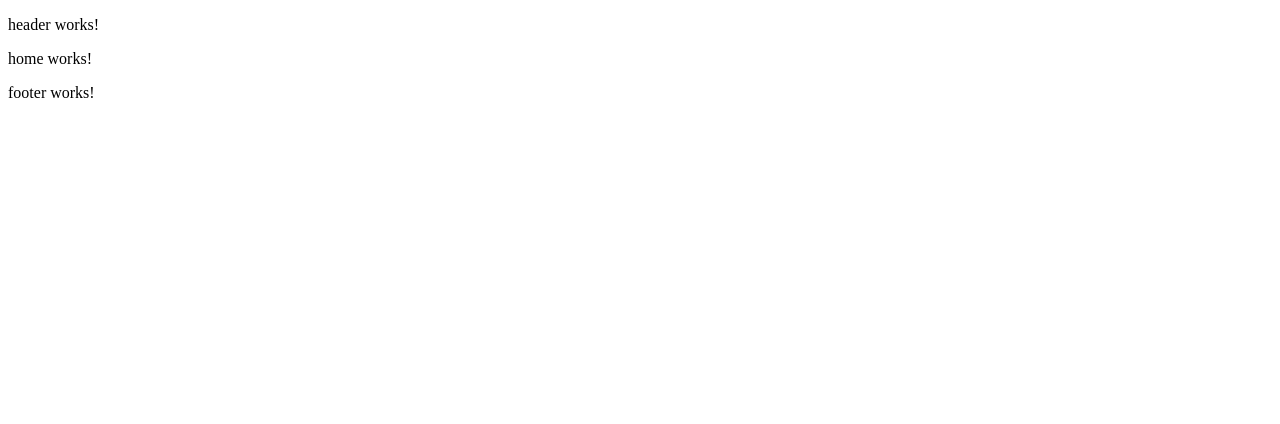
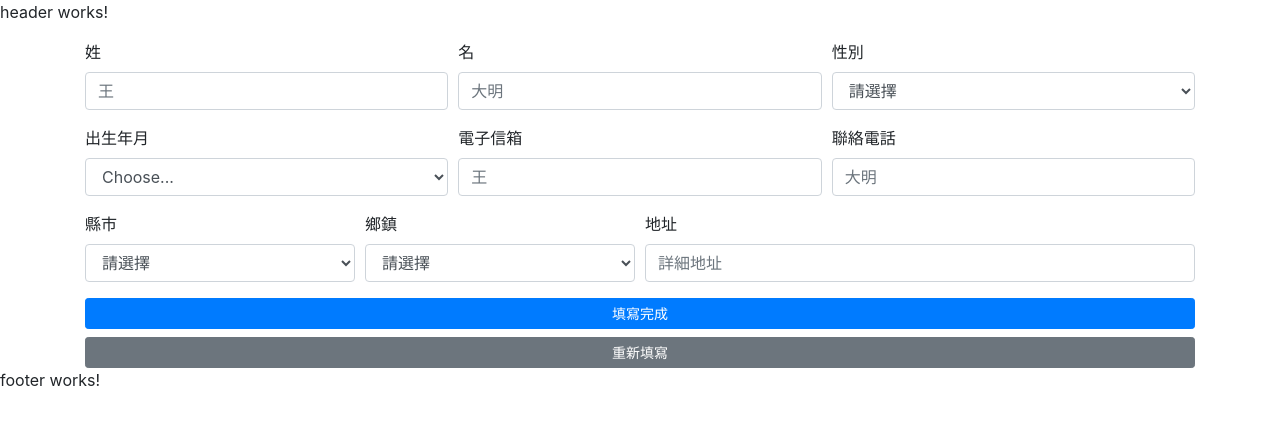
Before and after one commit to minputcodehere/demoWebSite, an Angular app: page /business/home in a window 1280 px wide. Shown: the top 424 px of the page. Built offline with nearby package versions, Linux system fonts and the light colour scheme.

Commit message:
homecompont add field

```diff
--- a/package.json
+++ b/package.json
@@ -19,6 +19,8 @@
     "@angular/platform-browser": "~8.2.5",
     "@angular/platform-browser-dynamic": "~8.2.5",
     "@angular/router": "~8.2.5",
+    "boostrap": "^2.0.0",
+    "bootstrap": "^4.3.1",
     "rxjs": "~6.4.0",
     "tslib": "^1.10.0",
     "zone.js": "~0.9.1"
--- a/src/app/business/component/home/home.component.html
+++ b/src/app/business/component/home/home.component.html
@@ -1 +1,72 @@
-<p>home works!</p>
+<div class="container">
+  <form class="needs-validation" novalidate>
+    <div class="form-row">
+      <div class="col-md-4 mb-3">
+        <label for="validationTooltip01">姓</label>
+        <input type="text" class="form-control" id="validationTooltip01" placeholder="王" required>
+        <div class="valid-tooltip">
+          Looks good!
+        </div>
+      </div>
+      <div class="col-md-4 mb-3">
+        <label for="validationTooltip02">名</label>
+        <input type="text" class="form-control" id="validationTooltip02" placeholder="大明" required>
+        <div class="valid-tooltip">
+          Looks good!
+        </div>
+      </div>
+      <div class="col-md-4 mb-3">
+        <label for="inputState">性別</label>
+        <select id="inputState" class="form-control">
+          <option selected>請選擇</option>
+          <option>...</option>
+        </select>
+      </div>
+    </div>
+    <div class="form-row">
+      <div class="col-md-4 mb-3">
+        <label for="inputState">出生年月</label>
+        <select id="inputState" class="form-control">
+          <option selected>Choose...</option>
+          <option>...</option>
+        </select>
+      </div>
+      <div class="col-md-4 mb-3">
+        <label for="validationTooltip01">電子信箱</label>
+        <input type="text" class="form-control" id="validationTooltip01" placeholder="王" required>
+        <div class="valid-tooltip">
+          Looks good!
+        </div>
+      </div>
+      <div class="col-md-4 mb-3">
+        <label for="validationTooltip02">聯絡電話</label>
+        <input type="text" class="form-control" id="validationTooltip02" placeholder="大明" required>
+        <div class="valid-tooltip">
+          Looks good!
+        </div>
+      </div>
+    </div>
+    <div class="form-row">
+      <div class="form-group col-md-3">
+        <label for="inputState">縣市</label>
+        <select id="inputState" class="form-control">
+          <option selected>請選擇</option>
+          <option>...</option>
+        </select>
+      </div>
+      <div class="form-group col-md-3">
+        <label for="inputState">鄉鎮</label>
+        <select id="inputState" class="form-control">
+          <option selected>請選擇</option>
+          <option>...</option>
+        </select>
+      </div>
+      <div class="form-group col-md-6">
+        <label for="inputCity">地址</label>
+        <input type="text" class="form-control" id="inputCity" placeholder="詳細地址">
+      </div>
+    </div>
+    <button type="button" class="btn btn-primary btn-sm btn-block">填寫完成</button>
+    <button type="button" class="btn btn-secondary btn-sm btn-block">重新填寫</button>
+  </form>
+</div>
--- a/src/index.html
+++ b/src/index.html
@@ -7,6 +7,7 @@
   <base href="/">
   <meta name="viewport" content="width=device-width, initial-scale=1">
   <link rel="icon" type="image/x-icon" href="favicon.ico">
+  <link rel="stylesheet" href="https://stackpath.bootstrapcdn.com/bootstrap/4.3.1/css/bootstrap.min.css" integrity="sha384-ggOyR0iXCbMQv3Xipma34MD+dH/1fQ784/j6cY/iJTQUOhcWr7x9JvoRxT2MZw1T" crossorigin="anonymous">
 </head>
 
 <body>
```
Also changed, not shown: angular.json (line endings or trailing spaces), 1 other file (tests, documents, lock files or other folders).
